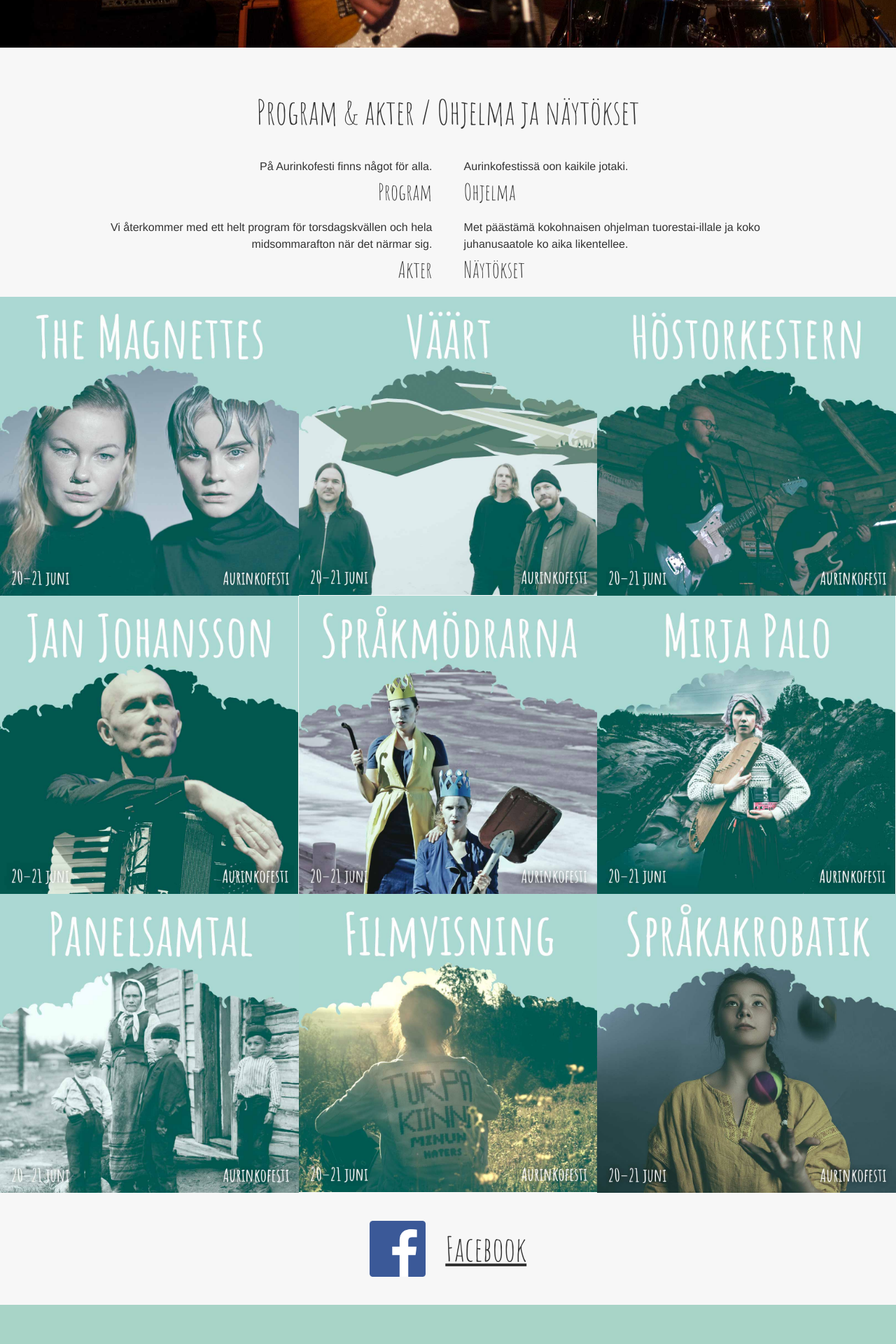
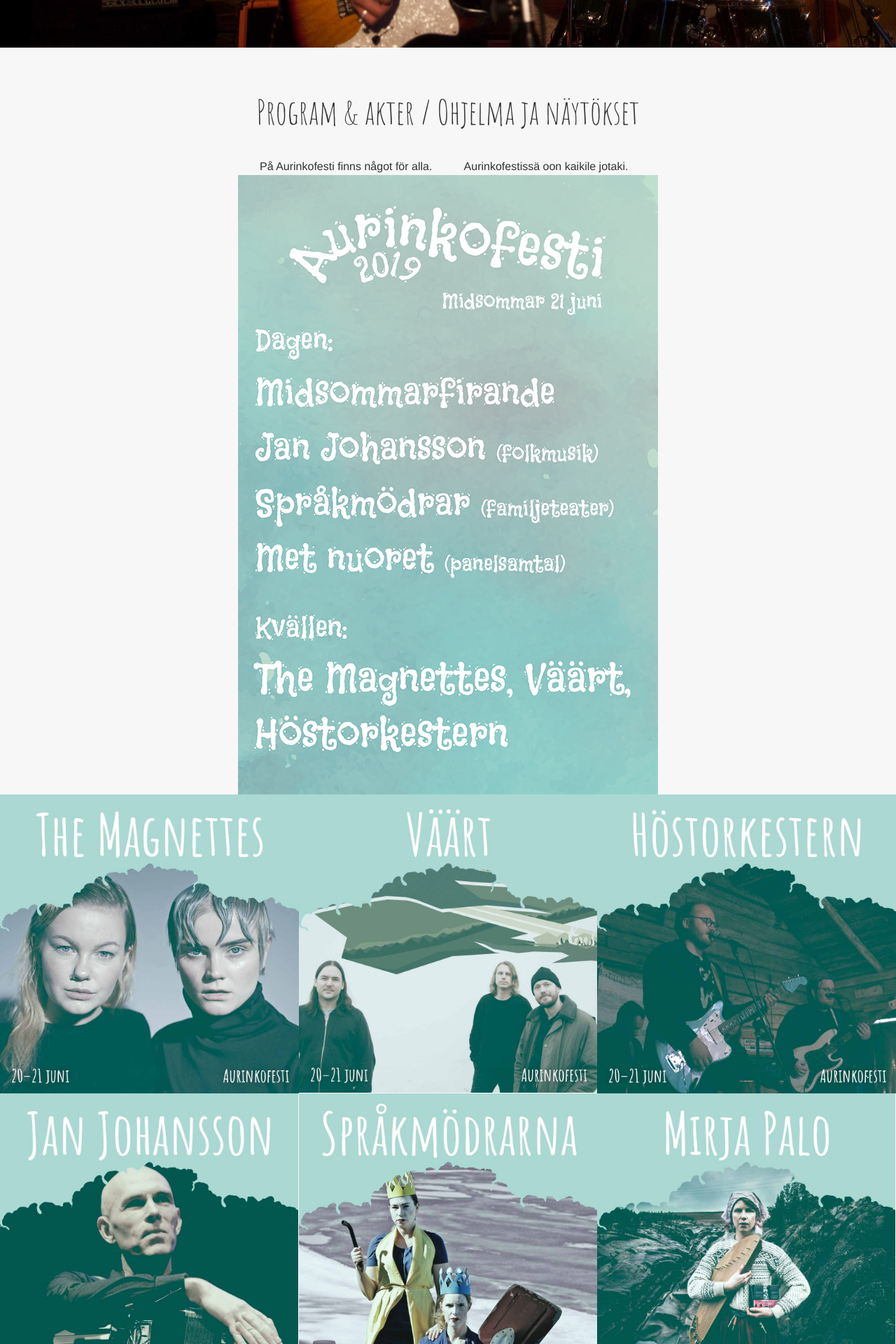
Before and after one commit to kulturlava/kulturlava.github.io, a Jekyll site: the page built from program.md, in a window 1280 px wide. Shown: the part 652-2572 px from the top of the page at 70% size. Built offline with Jekyll 4.4.1, drawn with Linux system fonts in a browser that asks for light colours; some web fonts are replaced.

Commit message:
Update with program image and remove outdated text

```diff
--- a/_data/strings/fit.yaml
+++ b/_data/strings/fit.yaml
@@ -42,13 +42,6 @@
     intro:
         p: >
             Aurinkofestissä oon kaikile jotaki.
-    program:
-        title: Ohjelma
-        p: >
-            Met päästämä kokohnaisen ohjelman tuorestai-illale ja koko
-            juhanusaatole ko aika likentellee.
-    acts:
-        title: Näytökset
 act:
     magnettes:
         title: The Magnettes
--- a/_data/strings/sv.yaml
+++ b/_data/strings/sv.yaml
@@ -41,13 +41,6 @@
     intro:
         p: >
             På Aurinkofesti finns något för alla.
-    program:
-        title: Program
-        p: >
-            Vi återkommer med ett helt program för torsdagskvällen och hela
-            midsommarafton när det närmar sig.
-    acts:
-        title: Akter
 act:
     magnettes:
         title: The Magnettes
--- a/_layouts/page.html
+++ b/_layouts/page.html
@@ -18,6 +18,9 @@
       </div>
     </main>
     {% if page.acts %}
+    <div class="program">
+      <img src="{{ page.program_img_url }}"/>
+    </div>
     <div class="acts" id="acts">
       {% for act in page.acts %}
       <div class="act">
--- a/_sass/_layout.scss
+++ b/_sass/_layout.scss
@@ -58,7 +58,6 @@
 }
 
 section {
-  float:left;
 
   h2 {
     text-align: center;
--- a/_sass/_page.scss
+++ b/_sass/_page.scss
@@ -15,6 +15,16 @@
       width: 100%;
       position: absolute;
     }
+}
+
+.program {
+  text-align: center;
+
+  img {
+    @include media-query($on-palm) {
+      width: 100%;
+    }
+  }
 }
 
 .acts {
--- a/program.md
+++ b/program.md
@@ -4,6 +4,7 @@
 permalink: /program/
 string: program
 img_url: /assets/img/kulturlava-band.jpg
+program_img_url: /assets/img/program.jpg
 lang:
     - sv
     - fit
```
Also changed, not shown: assets/img/program.jpg (added).
